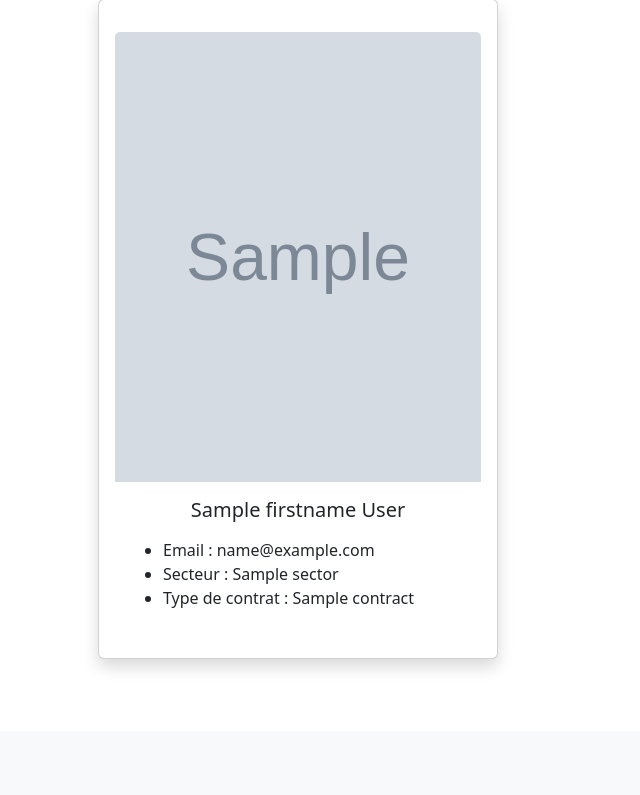
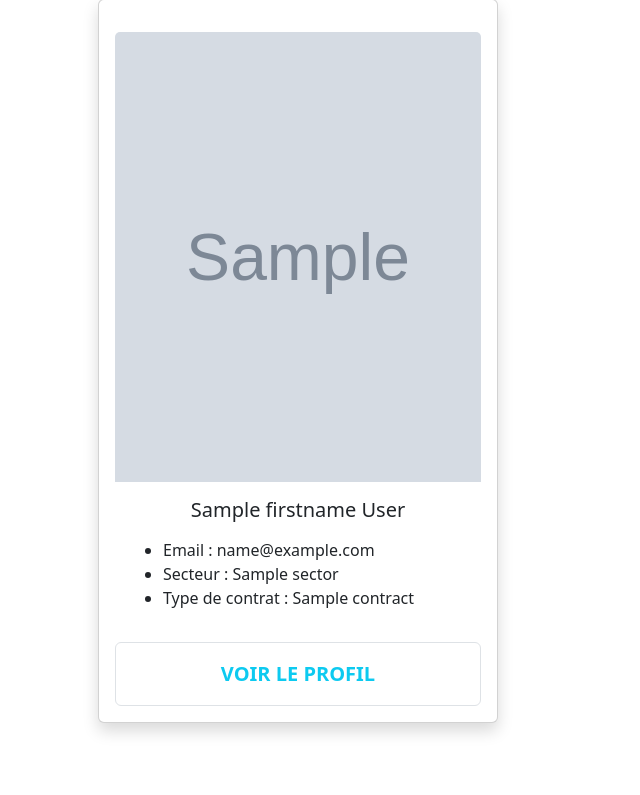
Before and after one commit to ArnaudBvd/Bravard_exam_SF, a Symfony app: template templates/user/index.html.twig in a window 1280 px wide. Shown: the part 309-1104 px from the top of the page, without its empty margins (0-640 px from the left). Before the commit the page ends 977 px from the top, so only its background shows below. Run offline with Twig, Linux system fonts and the light colour scheme; the template is opened without the code that fills it: most values are stand-ins (such as "Sample title", 1, 10 or a date in 2020); grey boxes marked "Sample" are stand-in pictures; some libraries are stand-ins or nearby versions.

Commit message:
Mise en forme de la page Annuaire

```diff
--- a/templates/admin/index.html.twig
+++ b/templates/admin/index.html.twig
@@ -61,4 +61,5 @@
 			{% endfor %}
 		</div>
 	</div>
+
 {% endblock %}
--- a/templates/user/index.html.twig
+++ b/templates/user/index.html.twig
@@ -8,10 +8,10 @@
 		<h1 class="my-5 text-center text-uppercase">annuaire des employés</h1>
 
 		{# <div class="count">
-					<p class="fs-5 fw-bold">Total :
-						{{user.getTotalItemCount}}
-						Employés</p>
-				</div> #}
+													<p class="fs-5 fw-bold">Total :
+														{{user.getTotalItemCount}}
+														Employés</p>
+												</div> #}
 		<div class="mb-4">
 			<a href="{{ path ('app_default') }}" class="text-info fw-bold text-decoration-none fs-5">Accueil</a>
 		</div>
@@ -34,6 +34,11 @@
 									{{user.contract}}</li>
 							</ul>
 						</div>
+						<div class="d-flex justify-content-center justify-content-evenly border rounded py-3">
+							<div>
+								<a href=" {{ path ('app_user_show', {'id': user.id}) }} " class="text-info fw-bold text-decoration-none fs-5">VOIR LE PROFIL</a>
+							</div>
+						</div>
 					</div>
 				{% else %}
 					<p>Il n'y a aucun employé.</p>
```
